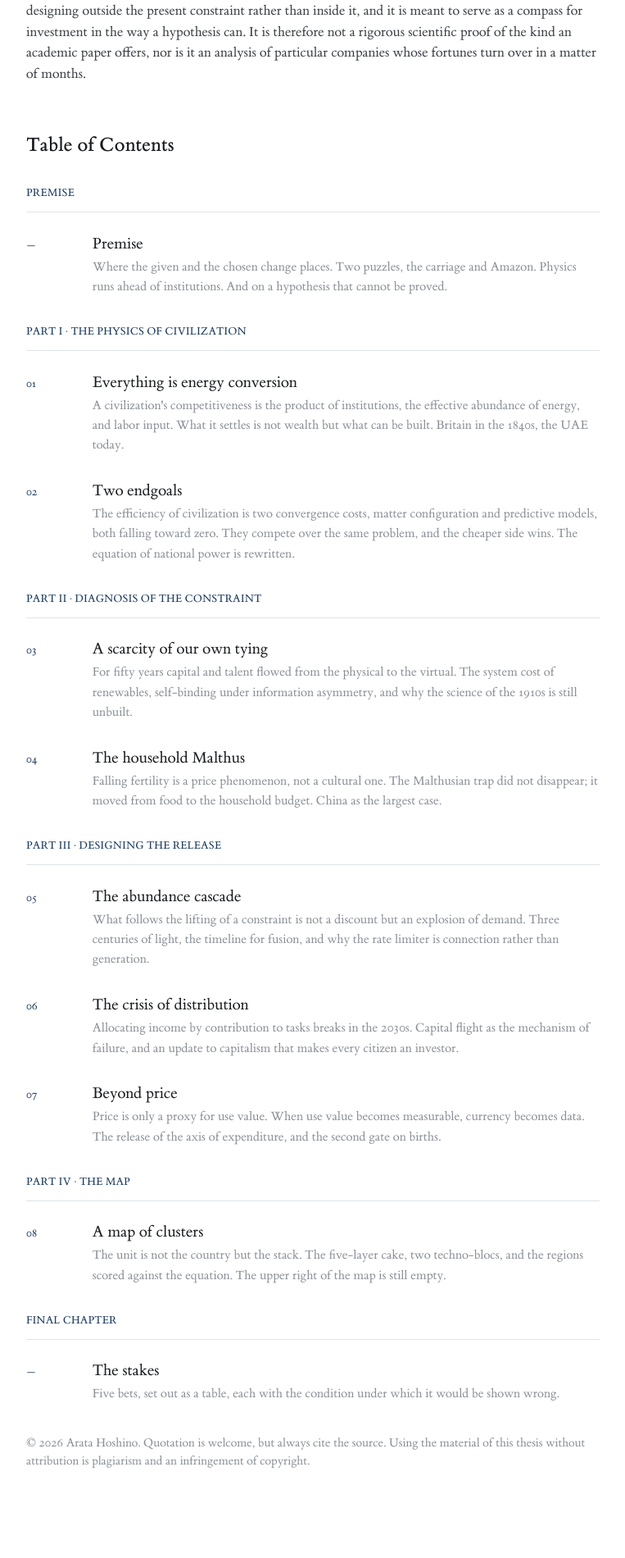
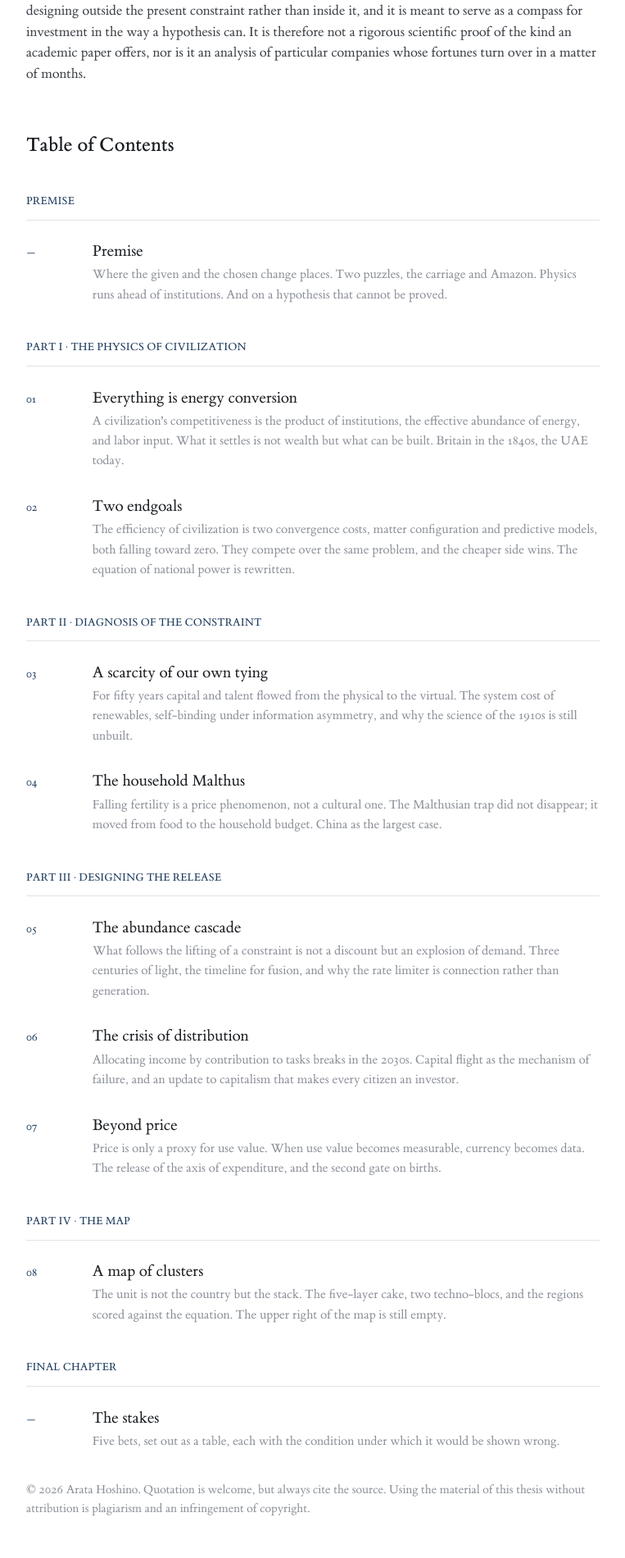
Before and after one commit to arata-hoshino/arata-hoshino.github.io, a Jekyll site: the page built from index.md, in a window 1280 px wide. Shown: the part 1792-3692 px from the top of the page at 82% size, without its empty margins (258-1021 px from the left). Built offline with Jekyll 4.4.1, drawn with Linux system fonts in a browser that asks for light colours.

Commit message:
Open the space between the categories a little
Co-Authored-By: Claude Opus 5 <noreply@anthropic.com>

```diff
--- a/assets/css/style.css
+++ b/assets/css/style.css
@@ -599,7 +599,7 @@ main {
   /* an h3, so it takes the navy uppercase label from .prose h3; the
      margins are set in rem, not in the em of that 0.8em label, and
      scoped so .prose h3 does not outrank them */
-  margin: 2rem 0 1.6rem;
+  margin: 2.6rem 0 1.6rem;
   padding-bottom: 0.9em;
   border-bottom: 1px solid var(--rule);
 }
```
